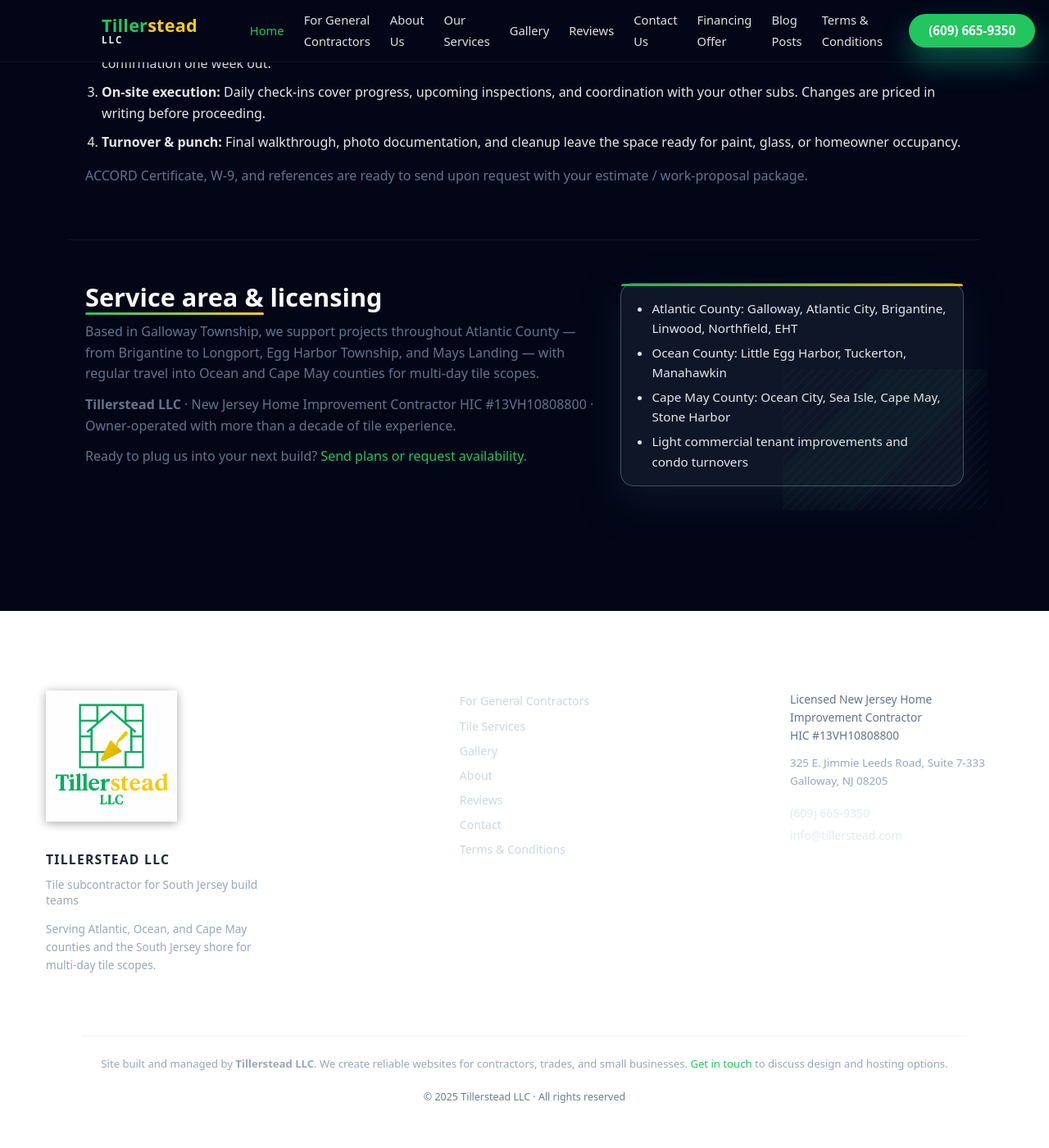
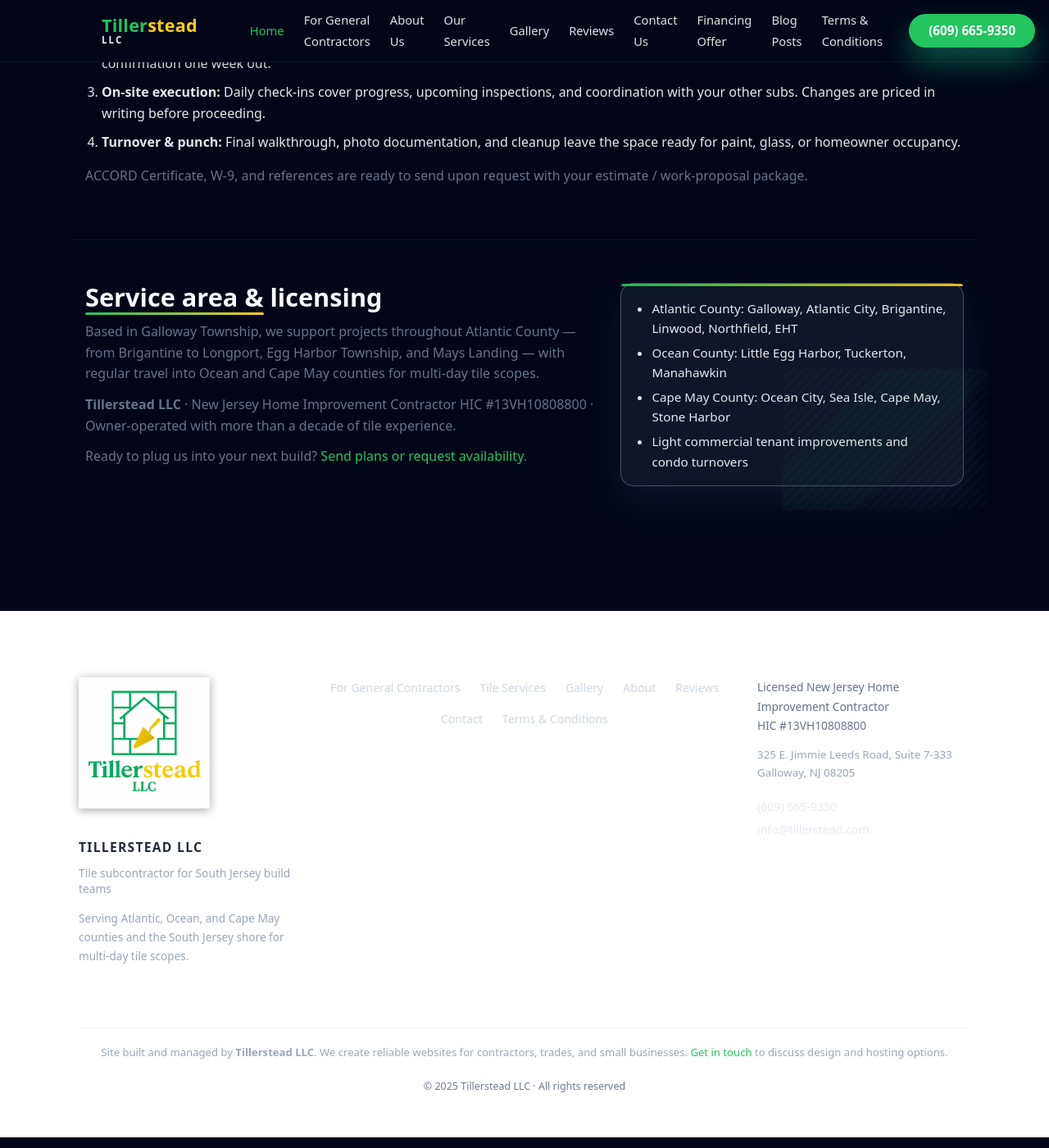
Before and after one commit to XTX33/Tillerstead-site, a Jekyll site: the page built from index.html, in a window 1280 px wide and 1400 px high, scrolled down 2257 px. Shown: the whole window at 82% size. Built offline with Jekyll 4.4.1, drawn with Linux system fonts in a browser that asks for light colours.

Commit message:
Implement footer layout and nav spacing styles
Added styles for footer layout and navigation spacing.

```diff
--- a/assets/css/theme.css
+++ b/assets/css/theme.css
@@ -2438,3 +2438,73 @@
     text-decoration: none;
   }
 }
+/* =======================================
+   Footer layout & nav spacing
+   ======================================= */
+
+.site-footer {
+  background: #ffffff;
+  color: #1e293b;
+  padding: 3rem 1.5rem 2.5rem;
+  border-top: 1px solid rgba(15, 23, 42, 0.08);
+  font-size: 0.95rem;
+  line-height: 1.7;
+}
+
+.footer-inner {
+  max-width: 1120px;
+  margin: 0 auto;
+  display: grid;
+  gap: 2rem;
+  grid-template-columns: 260px 1fr 260px; /* logo / nav / contact */
+  align-items: flex-start;
+}
+
+.footer-logo img {
+  max-width: 170px;
+  height: auto;
+}
+
+.footer-left {
+  display: flex;
+  flex-direction: column;
+  gap: 0.5rem;
+}
+
+.footer-center {
+  text-align: center;
+}
+
+.footer-right {
+  text-align: right;
+}
+
+.footer-nav ul {
+  list-style: none;
+  padding: 0;
+  margin: 0;
+  display: flex;
+  flex-wrap: wrap;
+  justify-content: center;
+  gap: 0.75rem 1.5rem;
+}
+
+.footer-bottom {
+  margin-top: 2rem;
+  text-align: center;
+  font-size: 0.85rem;
+  color: rgba(30, 41, 59, 0.7);
+  border-top: 1px solid rgba(15, 23, 42, 0.06);
+  padding-top: 1.25rem;
+}
+
+@media (max-width: 768px) {
+  .footer-inner {
+    grid-template-columns: 1fr;
+    text-align: center;
+  }
+  .footer-right,
+  .footer-left {
+    text-align: center;
+  }
+}
```
